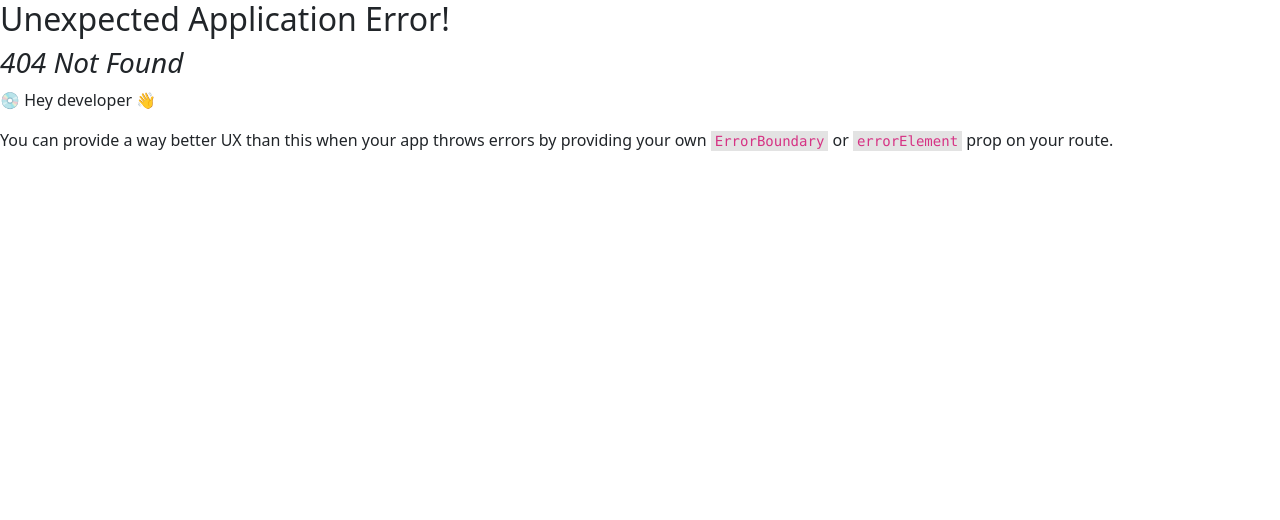
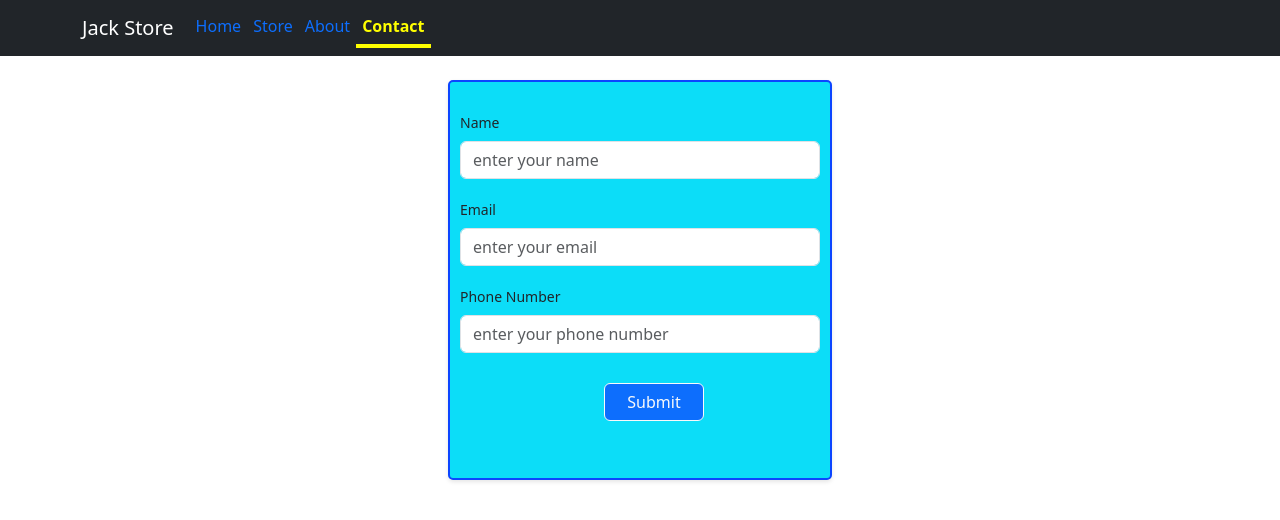
Before and after one commit to jaganathan05/Ecommerce-React, a React (Create React App) app: page /contact in a window 1280 px wide. Before the commit this address had no page. Shown: the top 520 px of the page. Built offline with nearby package versions, Linux system fonts and the light colour scheme; a web font is replaced by a local one.

Commit message:
Adding Contact US Page via REACT ROUTER

```diff
--- a/package.json
+++ b/package.json
@@ -10,7 +10,7 @@
     "react": "^18.2.0",
     "react-bootstrap": "^2.10.2",
     "react-dom": "^18.2.0",
-    "react-router-dom": "^6.22.3",
+    "react-router-dom": "^5.3.4",
     "react-scripts": "5.0.1",
     "web-vitals": "^2.1.4"
   },
--- a/src/App.js
+++ b/src/App.js
@@ -1,5 +1,4 @@
 import React, { useState } from "react";
-import { createBrowserRouter, RouterProvider } from "react-router-dom";
 import "./App.css";
 import NavBar from "./components/Nav_Bar/NavBar";
 import ProductList from "./components/Products/ProductList";
@@ -7,6 +6,8 @@ import CartProducts from "./components/Cart/CartProducts";
 import CartContextProvider from "./store/CartContextProvider";
 import AboutPage from "./components/About/About";
 import Home from "./components/Home/home";
+import { Route } from "react-router-dom";
+import Contactpage from "./components/Contact Page/ContactPage";
 function App() {
   const [showcart, updatedshowcart] = useState(false);
   const showcarthandler = () => {
@@ -17,41 +18,42 @@ function App() {
     updatedshowcart(false);
   };
 
-  const router = createBrowserRouter([
-    {
-      path: "/",
-      element: (
+  const mainpage = (
     <CartContextProvider>
       <div className=".body">
-            <NavBar onClick={showcarthandler} showcart={true}/>
+        <NavBar onClick={showcarthandler} showcart={true} />
         {showcart && <CartProducts onClick={hidecart} />}
         <ProductList />
       </div>
     </CartContextProvider>
-      ),
-    },
-    {
-      path: '/about',
-      element: <AboutPage/>
-    },
-    {
-      path: "/store",
-      element: (
+  );
+
+  const store = (
     <CartContextProvider>
       <div className=".body">
-            <NavBar onClick={showcarthandler} showcart={true}/>
+        <NavBar onClick={showcarthandler} showcart={true} />
         {showcart && <CartProducts onClick={hidecart} />}
         <ProductList />
       </div>
     </CartContextProvider>
-      ),
-    },
-    {
-      path: '/home',
-      element: <Home/>
+  );
+
+  return (
+    <div>
+    <Route exact path="/">
+      {mainpage}
+    </Route>
+    <Route path="/store">{store}</Route>
+    <Route path="/home">
+      <Home />
+    </Route>
+    <Route path="/about">
+      <AboutPage />
+    </Route>
+    <Route path="/contact">
+      <Contactpage/>
+    </Route>
+  </div>
+  );
 }
-  ]);
-  return <RouterProvider router={router} />;
-}
-
 export default App;
--- /dev/null
+++ b/src/components/Contact Page/ContactPage.js
@@ -0,0 +1,55 @@
+import React, { useRef } from 'react';
+import NavBar from '../Nav_Bar/NavBar';
+import {  Form ,Button } from 'react-bootstrap';
+import './Contactpage.css'
+
+function Contactpage (){
+
+    const nameref = useRef();
+    const emailref = useRef();
+    const noref = useRef();
+
+    const submitform = async()=>{
+        const data = {
+            Name: nameref.current.value,
+            Email: emailref.current.value,
+            PhoneNo: noref.current.value
+        }
+        console.log(data)
+
+        const response = await fetch('https://react-api-test-d5c70-default-rtdb.firebaseio.com/contacts.json', {
+            method: 'POST',
+            headers: {
+              'Content-Type': 'application/json'
+            },
+            body: JSON.stringify(data)
+          });
+
+            console.log(response)
+        if(response.ok){
+            nameref.current.value=''
+            emailref.current.value=''
+            noref.current.value=''
+        }
+
+    }
+
+    return <React.Fragment>
+        <NavBar showcart={false}/>
+        <div className='box'>
+        <Form>
+        <Form.Label htmlFor='name' className='label'>Name</Form.Label>
+        <Form.Control type='text' placeholder='enter your name' ref={nameref} ></Form.Control>
+        <Form.Label htmlFor='email' className='label'>Email</Form.Label>
+        <Form.Control type='email' placeholder='enter your email' ref={emailref}></Form.Control>
+        <Form.Label htmlFor='phoneno' className='label'>Phone Number</Form.Label>
+        <Form.Control type='tel' placeholder='enter your phone number' ref={noref}></Form.Control>
+        <Button className='btn btn-outline-light' type='button'  onClick={submitform}>Submit</Button>
+        </Form>
+
+        </div>
+        </React.Fragment>
+
+}
+
+export default Contactpage;
--- /dev/null
+++ b/src/components/Contact Page/Contactpage.css
@@ -0,0 +1,39 @@
+.box{
+    position: absolute;
+    top: 80px;
+    left: 35%;
+    right: 35%;
+    max-width: 400px;
+    height: 400px;
+    background-color: #0cddf8;
+    border: 2px solid #0c45ff;
+    border-radius: 5px;
+    box-shadow: 0 2px 4px rgba(0, 0, 0, 0.1);
+    z-index: 999;
+    padding: 10px;
+    overflow-y: auto;
+
+}
+.label {
+    font-size: 14px; /* Adjust the font size as needed */
+}
+
+.btn{
+    color: white;
+    margin-left: 40%;
+    margin-top: 30px;
+    width: 100px;
+}
+@media screen and (max-width: 425px) {
+    .box {
+        left: 10px;
+        right: 10px;
+    }
+}
+
+@media screen and (width: 768px) {
+    .box {
+        left: 20%;
+        right: 20%;
+    }
+}
--- /dev/null
+++ b/src/components/Nav_Bar/NavBar.css
@@ -0,0 +1,19 @@
+
+.navlink{
+    padding: 6px;
+    text-decoration: none;
+}
+
+#navbar .navlink.active,
+#navbar .navlink.active:hover {
+    color: yellow;
+    font-weight: bold;
+    border-bottom: 4px solid yellow;
+}
+
+
+#navbar .navlink:hover {
+    color: rgb(20, 247, 255);
+    text-decoration: none;
+    border-bottom: 4px solid rgb(11, 206, 255);
+}
--- a/src/components/Nav_Bar/NavBar.js
+++ b/src/components/Nav_Bar/NavBar.js
@@ -1,5 +1,7 @@
 import React from "react";
 import { Button, Container, Nav, Navbar } from "react-bootstrap";
+import { NavLink } from "react-router-dom/cjs/react-router-dom.min";
+import './NavBar.css'
 
 const NavBar = (props) => {
 
@@ -9,10 +11,11 @@ const NavBar = (props) => {
           <Navbar.Brand href="/">Jack Store</Navbar.Brand>
           <Navbar.Toggle aria-controls="basic-navbar-nav"/>
           <Navbar.Collapse id="basic-navbar-nav">
-          <Nav className="gx-3">
-            <Nav.Link  href='/home' className="btn-outline-light ">Home</Nav.Link>
-            <Nav.Link href="/about" className="btn-outline-light ">About</Nav.Link>
-            <Nav.Link href="/store" >Store</Nav.Link>
+          <Nav className="gx-3" id='navbar'>
+            <NavLink  to='/home' className="navlink" >Home</NavLink>
+            <NavLink to="/store" className="navlink">Store</NavLink>
+            <NavLink to="/about" className="navlink">About</NavLink>
+            <NavLink to="/contact" className="navlink">Contact</NavLink>
           </Nav>
           </Navbar.Collapse>
           {props.showcart && <Button className="btn-primary btn-outline-light" onClick={props.onClick}>CART</Button>}
--- a/src/index.js
+++ b/src/index.js
@@ -3,12 +3,16 @@ import ReactDOM from 'react-dom/client';
 import './index.css';
 import App from './App';
 import reportWebVitals from './reportWebVitals';
-import '../node_modules/bootstrap/dist/css/bootstrap.css'
+import '../node_modules/bootstrap/dist/css/bootstrap.min.css'
+import { BrowserRouter } from 'react-router-dom';
 
 const root = ReactDOM.createRoot(document.getElementById('root'));
 root.render(
   <React.StrictMode>
+    <BrowserRouter>
     <App />
+    </BrowserRouter>
+
   </React.StrictMode>
 );
 
```
Also changed, not shown: 1 other file (tests, documents, lock files or other folders). Lines whose indentation alone changed are shown as unchanged.
